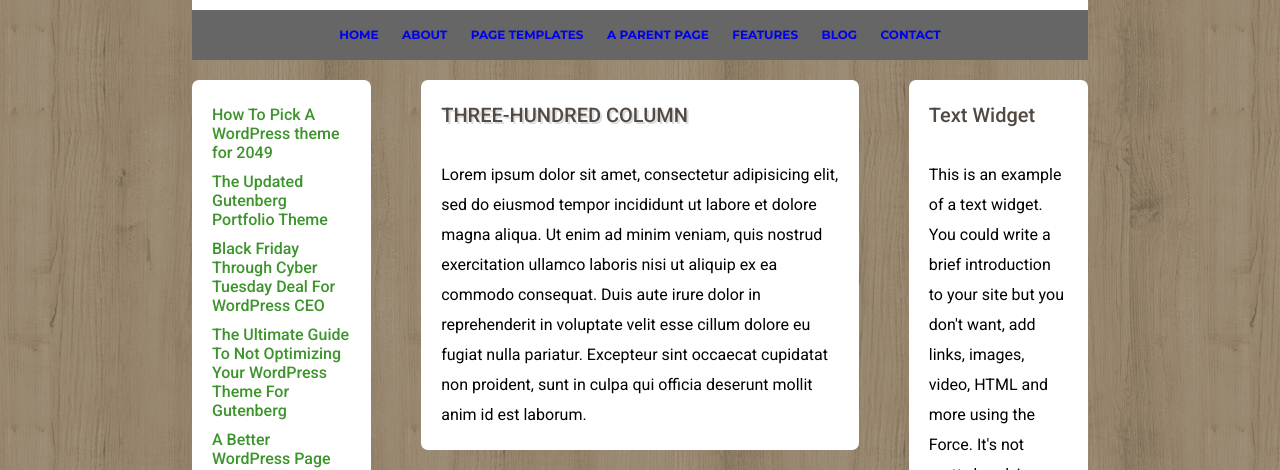
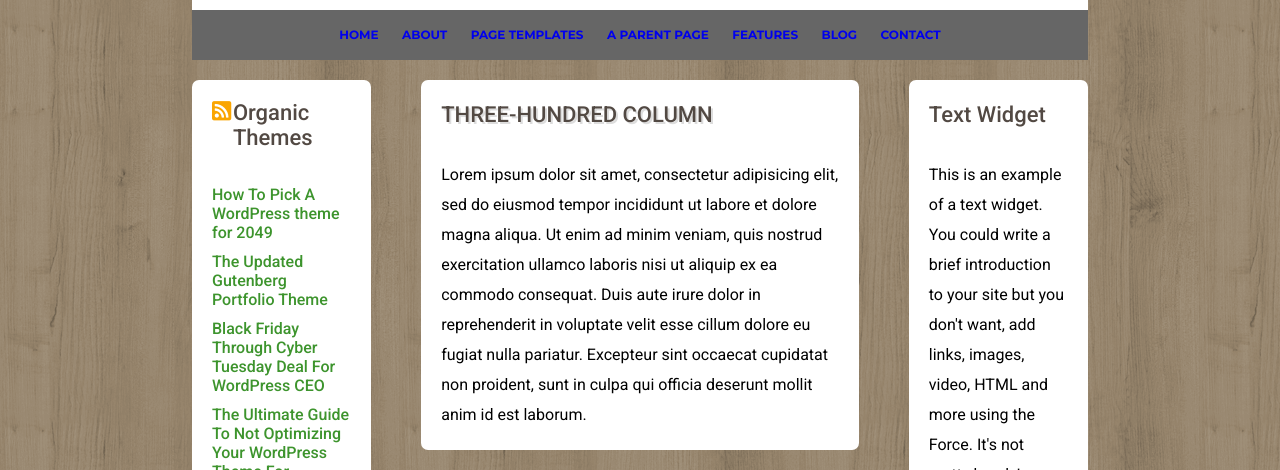
Before and after one commit to davidesaporita/htmlcss-struttura-wp, a plain HTML site: page index.html in a window 1280 px wide. Shown: the part 330-800 px from the top of the page. Drawn offline with Linux system fonts and the light colour scheme.

Commit message:
Fix Sidebar
Sidebar | Aggiunto titolo e icona RSS fontawesome

CSS ancora in parte da fixare dopo ristrutturazione main section

```diff
--- a/css/style.css
+++ b/css/style.css
@@ -93,7 +93,7 @@ a:visited {
 #container h3,
 #container h4 {
   padding-bottom: 30px;
-  font-size: 20px;
+  font-size: 22px;
   font-weight: 500;
   color: #524943;
 }
@@ -112,7 +112,7 @@ a:visited {
 }
 
 .col *,
-footer {
+.footer {
   border-radius: 7px;
 }
 
@@ -134,6 +134,28 @@ footer {
 
 .sidebar > aside > div {
   padding: 10px;
+}
+
+.sidebar-heading {
+  color: #FAA501;
+  font-size: 22px;
+}
+
+.sidebar-heading .icon,
+.sidebar-heading .title {
+  float: left;
+}
+
+.sidebar-heading .icon {
+  width: 15%;
+}
+
+.sidebar-heading .title {
+  width: 85%;
+}
+
+.sidebar h4 {
+
 }
 
 .sidebar aside > div > ul {
--- a/index.html
+++ b/index.html
@@ -36,6 +36,10 @@
         <div class="col sidebar">
           <aside>
             <div>
+              <div class="sidebar-heading clearfix">
+                <i class="icon fas fa-rss-square"></i>
+                <h4 class="title">Organic Themes</h4>
+              </div>
               <ul>
                 <li><a href="#">How To Pick A WordPress theme for 2049</a></li>
                 <li><a href="#">the updated gutenberg portfolio theme</a></li>
```
